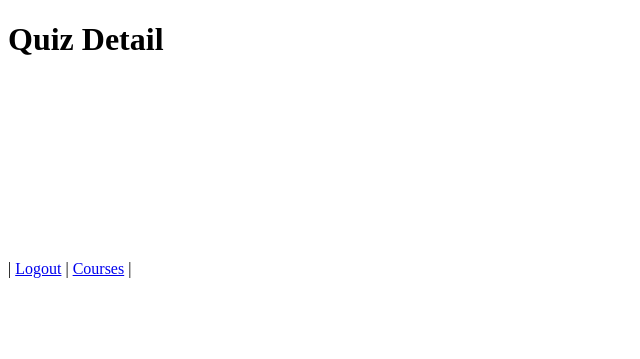
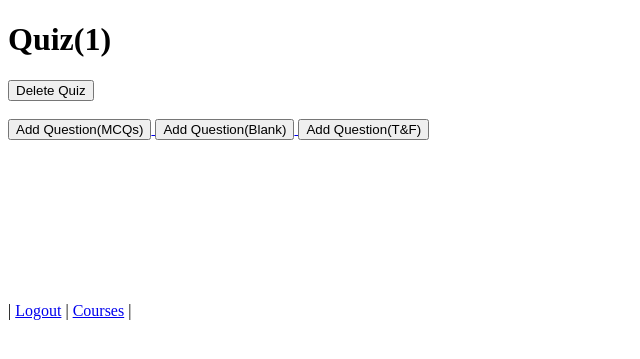
Before and after one commit to Farzan-ul-haq/AMS, a Django app: page /course/1/quiz/1/ in a window 1280 px wide. Shown: the top 359 px of the page, without its empty margins (0-640 px from the left). Run offline with Django 4.2, Linux system fonts and the light colour scheme.

Commit message:
feat: Delete Quiz and Link on create Quiz

```diff
--- a/quiz/views.py
+++ b/quiz/views.py
@@ -35,13 +35,18 @@ class QuizCreateView(View):
 class QuizDetailView(View):
     # Quiz Detail View
     def get(self, request, course_id, quiz_id):
-        return render(request, 'quiz/detail.html')
+        # QUIZ WITH QUESTION AND CHOICES
+
+        return render(request, 'quiz/detail.html', {
+            'quiz_id': quiz_id,
+            'course_id': course_id
+        })
 
 
 class QuizDeleteView(View):
     # Quiz Delete View
-    def post(self, request, course_id, quiz_id):
-        # delete quiz
+    def get(self, request, course_id, quiz_id):
+        quiz.delete_quiz(quiz_id)
         return redirect('quiz:list', course_id)
 
 
--- a/templates/quiz/detail.html
+++ b/templates/quiz/detail.html
@@ -1,7 +1,16 @@
 {% extends 'base.html' %}
 {% block Body %}
-<h1>Quiz Detail</h1>
-<!-- <form action="." method="post">{%csrf_token%}
-<span>Name:</span> <input type="text" name="name">
-</form> -->
+<h1>Quiz({{quiz_id}})</h1>
+<a href="{% url 'quiz:delete' course_id quiz_id %}">
+    <button>Delete Quiz</button>
+</a><br><br>
+<a href="{% url 'quiz:question:create' course_id quiz_id 'MCQs' %}">
+    <button>Add Question(MCQs)</button>
+</a>
+<a href="{% url 'quiz:question:create' course_id quiz_id 'Blank' %}">
+    <button>Add Question(Blank)</button>
+</a>
+<a href="{% url 'quiz:question:create' course_id quiz_id 'T&F' %}">
+    <button>Add Question(T&F)</button>
+</a>
 {% endblock %}
--- a/templates/quiz/list.html
+++ b/templates/quiz/list.html
@@ -7,4 +7,5 @@
     <br><br>
 {% endfor %}
 
+<a href="{% url 'quiz:create' course_id %}"><button>Create Quiz</button></a>
 {% endblock %}
```
Also changed, not shown: core/utils/db/quiz.py (+11 -4 lines), templates/question/blank.html (added, +13 -0 lines), quiz/question/views.py (line endings or trailing spaces), templates/question/mcqs.html (added), templates/question/tf.html (added).
